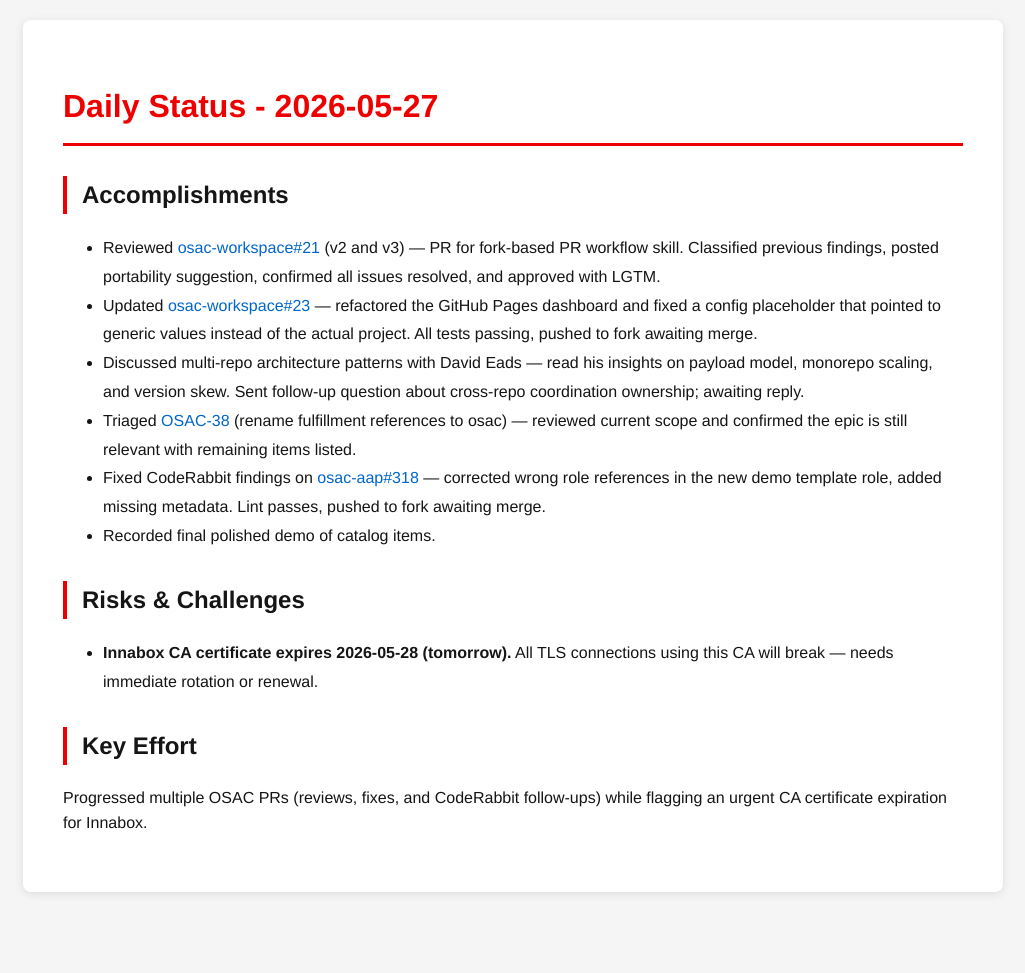
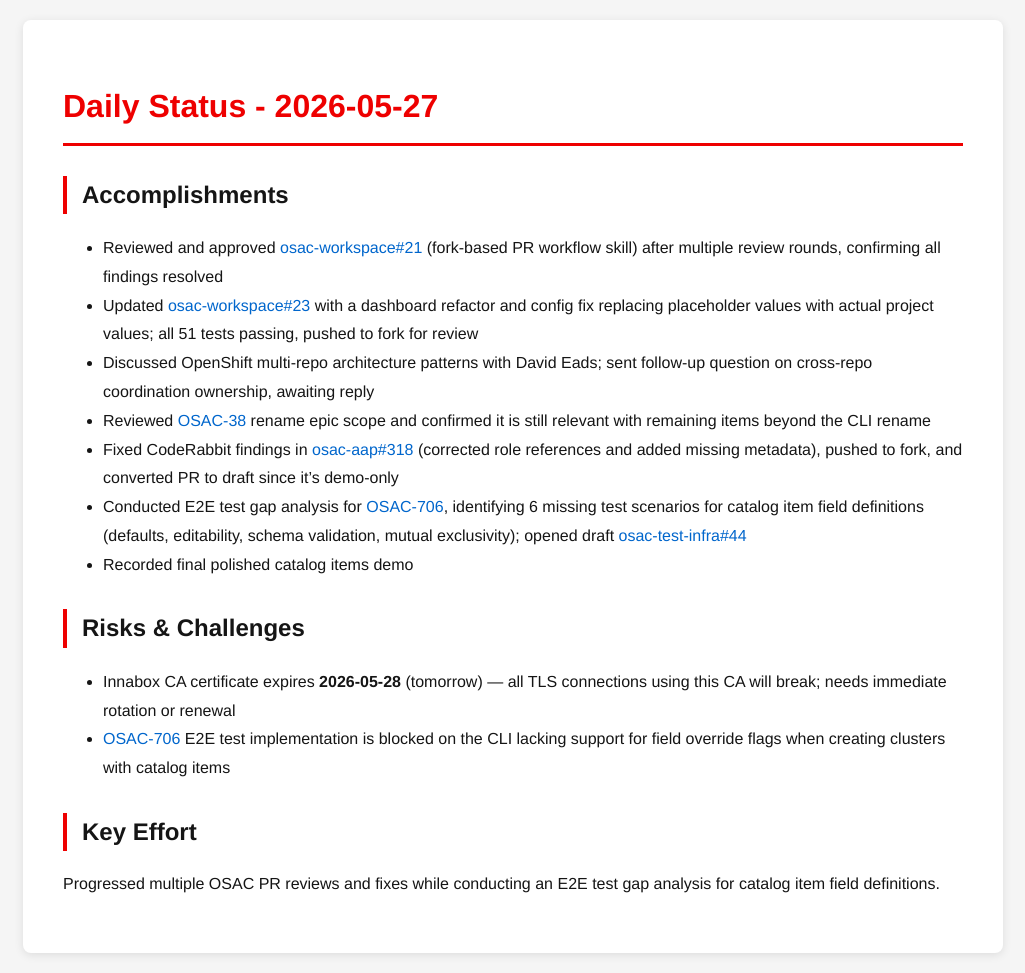
Before and after one commit to tzvatot/daily-status, a Jekyll site: the page built from 2026-05-27.md, in a window 1280 px wide. Shown: the whole page, without its empty margins (127-1152 px from the left). Built offline with Jekyll 4.4.1, drawn with Linux system fonts in a browser that asks for light colours; before the commit the page ends 912 px from its top, so only the background shows below that.

Commit message:
Daily status update - 2026-05-27

```diff
--- a/2026-05-27.md
+++ b/2026-05-27.md
@@ -7,15 +7,17 @@
 # Daily Status - 2026-05-27
 
 ## Accomplishments
-- Reviewed [osac-workspace#21](https://github.com/osac-project/osac-workspace/pull/21) (v2 and v3) — PR for fork-based PR workflow skill. Classified previous findings, posted portability suggestion, confirmed all issues resolved, and approved with LGTM.
-- Updated [osac-workspace#23](https://github.com/osac-project/osac-workspace/pull/23) — refactored the GitHub Pages dashboard and fixed a config placeholder that pointed to generic values instead of the actual project. All tests passing, pushed to fork awaiting merge.
-- Discussed multi-repo architecture patterns with David Eads — read his insights on payload model, monorepo scaling, and version skew. Sent follow-up question about cross-repo coordination ownership; awaiting reply.
-- Triaged [OSAC-38](https://redhat.atlassian.net/browse/OSAC-38) (rename fulfillment references to osac) — reviewed current scope and confirmed the epic is still relevant with remaining items listed.
-- Fixed CodeRabbit findings on [osac-aap#318](https://github.com/osac-project/osac-aap/pull/318) — corrected wrong role references in the new demo template role, added missing metadata. Lint passes, pushed to fork awaiting merge.
-- Recorded final polished demo of catalog items.
+- Reviewed and approved [osac-workspace#21](https://github.com/osac-project/osac-workspace/pull/21) (fork-based PR workflow skill) after multiple review rounds, confirming all findings resolved
+- Updated [osac-workspace#23](https://github.com/osac-project/osac-workspace/pull/23) with a dashboard refactor and config fix replacing placeholder values with actual project values; all 51 tests passing, pushed to fork for review
+- Discussed OpenShift multi-repo architecture patterns with David Eads; sent follow-up question on cross-repo coordination ownership, awaiting reply
+- Reviewed [OSAC-38](https://redhat.atlassian.net/browse/OSAC-38) rename epic scope and confirmed it is still relevant with remaining items beyond the CLI rename
+- Fixed CodeRabbit findings in [osac-aap#318](https://github.com/osac-project/osac-aap/pull/318) (corrected role references and added missing metadata), pushed to fork, and converted PR to draft since it's demo-only
+- Conducted E2E test gap analysis for [OSAC-706](https://redhat.atlassian.net/browse/OSAC-706), identifying 6 missing test scenarios for catalog item field definitions (defaults, editability, schema validation, mutual exclusivity); opened draft [osac-test-infra#44](https://github.com/osac-project/osac-test-infra/pull/44)
+- Recorded final polished catalog items demo
 
 ## Risks & Challenges
-- **Innabox CA certificate expires 2026-05-28 (tomorrow).** All TLS connections using this CA will break — needs immediate rotation or renewal.
+- Innabox CA certificate expires **2026-05-28** (tomorrow) — all TLS connections using this CA will break; needs immediate rotation or renewal
+- [OSAC-706](https://redhat.atlassian.net/browse/OSAC-706) E2E test implementation is blocked on the CLI lacking support for field override flags when creating clusters with catalog items
 
 ## Key Effort
-Progressed multiple OSAC PRs (reviews, fixes, and CodeRabbit follow-ups) while flagging an urgent CA certificate expiration for Innabox.
+Progressed multiple OSAC PR reviews and fixes while conducting an E2E test gap analysis for catalog item field definitions.
```
